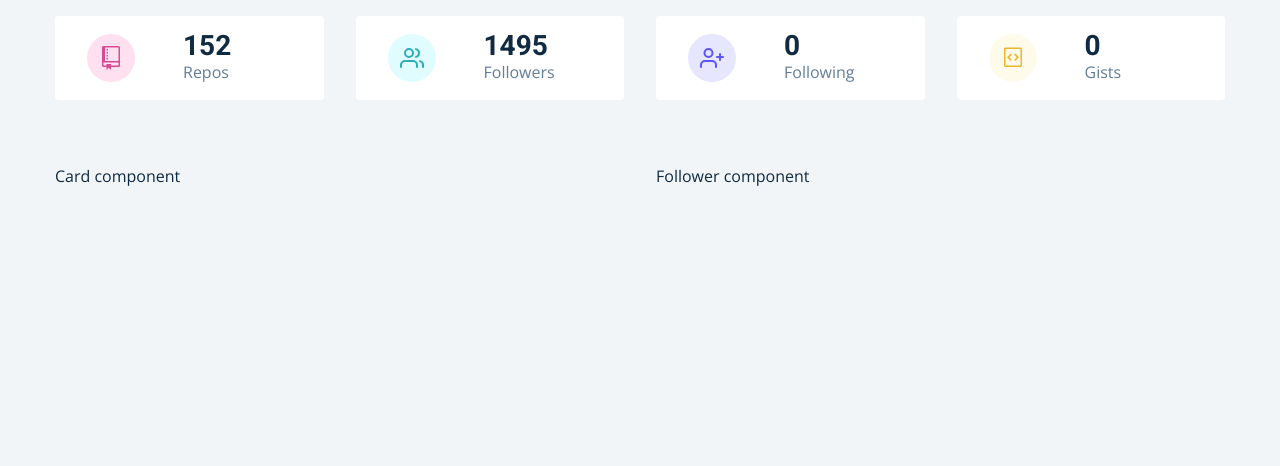
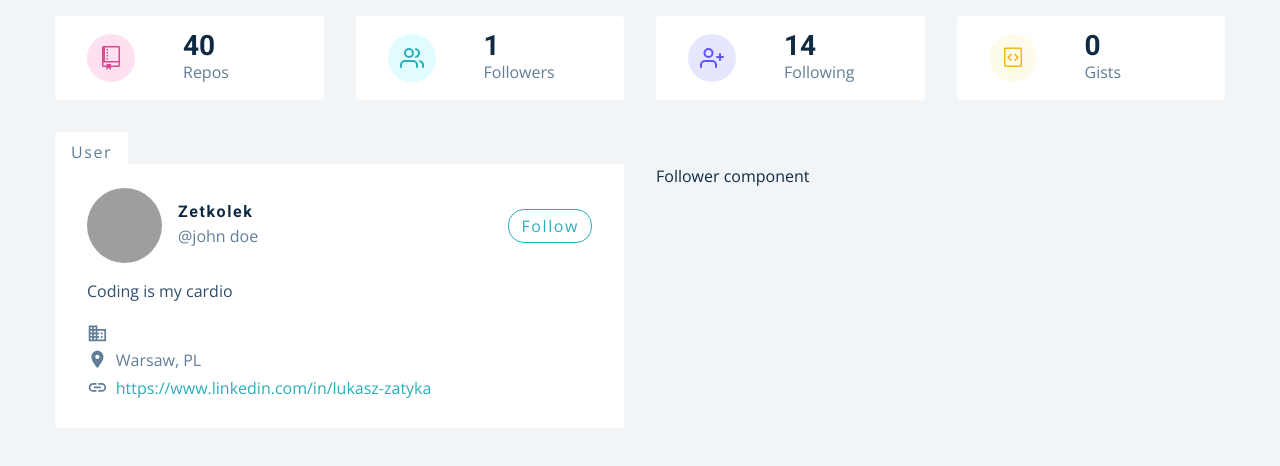
Before and after one commit to lukassso/user-panel-in-reactjs, a React (Create React App) app: page / in a window 1280 px wide. Shown: the top 466 px of the page. Built offline with nearby package versions, Linux system fonts and the light colour scheme; grey boxes are pictures that could not be loaded.

Commit message:
Card component

```diff
--- a/src/components/Card.js
+++ b/src/components/Card.js
@@ -1,7 +1,8 @@
 import React from 'react'
 import PropTypes from 'prop-types'
 import styled from 'styled-components';
-
+import {GithubContext} from '../context/context';
+import { MdBusiness, MdLocationOn, MdLink } from 'react-icons/md';
 
 const Wrapper = styled.article`
   background: var(--clr-white);
@@ -85,11 +86,32 @@ const Wrapper = styled.article`
 `;
 
 const Card = props => {
-
+const {githubUser} = React.useContext(GithubContext)
+const {avatar_url, html_url, name, company, blog, bio, location, twitter_username} = githubUser
   return (
-    <div>
-      Card component
-    </div>
+   <Wrapper>
+      <header>
+        <img src={avatar_url} alt={name} />
+        <div>
+          <h4>{name}</h4>
+          <p>@{twitter_username || 'john doe'}</p>
+        </div>
+        <a href={html_url}>follow</a>
+      </header>
+      <p className='bio'>{bio}</p>
+      <div className='links'>
+        <p>
+          <MdBusiness></MdBusiness> {company}
+        </p>
+        <p>
+          <MdLocationOn></MdLocationOn> {location || 'earth'}
+        </p>
+        <a href={`https://${blog}`}>
+          <MdLink></MdLink>
+          {blog}
+        </a>
+      </div>
+    </Wrapper>
   )
 }
 
--- a/src/context/mockData.js/mockUser.js
+++ b/src/context/mockData.js/mockUser.js
@@ -1,37 +1,34 @@
 export default {
-  login: 'john-smilga',
-  id: 42133389,
-  node_id: 'MDQ6VXNlcjQyMTMzMzg5',
-  avatar_url: 'https://avatars3.githubusercontent.com/u/42133389?v=4',
-  gravatar_id: '',
-  url: 'https://api.github.com/users/john-smilga',
-  html_url: 'https://github.com/john-smilga',
-  followers_url: 'https://api.github.com/users/john-smilga/followers',
-  following_url:
-    'https://api.github.com/users/john-smilga/following{/other_user}',
-  gists_url: 'https://api.github.com/users/john-smilga/gists{/gist_id}',
-  starred_url:
-    'https://api.github.com/users/john-smilga/starred{/owner}{/repo}',
-  subscriptions_url: 'https://api.github.com/users/john-smilga/subscriptions',
-  organizations_url: 'https://api.github.com/users/john-smilga/orgs',
-  repos_url: 'https://api.github.com/users/john-smilga/repos',
-  events_url: 'https://api.github.com/users/john-smilga/events{/privacy}',
-  received_events_url:
-    'https://api.github.com/users/john-smilga/received_events',
-  type: 'User',
-  site_admin: false,
-  name: 'John Smilga',
-  company: 'Coding Addict',
-  blog: 'www.johnsmilga.com',
-  location: 'Los Angeles',
-  email: null,
-  hireable: null,
-  bio: 'Creator of Coding Addict',
-  twitter_username: 'john_smilga',
-  public_repos: 152,
-  public_gists: 0,
-  followers: 1495,
-  following: 0,
-  created_at: '2018-08-06T06:48:23Z',
-  updated_at: '2020-07-08T05:01:32Z',
-};
+login: "lukassso",
+id: 29215167,
+node_id: "MDQ6VXNlcjI5MjE1MTY3",
+avatar_url: "https://avatars.githubusercontent.com/u/29215167?v=4",
+gravatar_id: "",
+url: "https://api.github.com/users/lukassso",
+html_url: "https://github.com/lukassso",
+followers_url: "https://api.github.com/users/lukassso/followers",
+following_url: "https://api.github.com/users/lukassso/following{/other_user}",
+gists_url: "https://api.github.com/users/lukassso/gists{/gist_id}",
+starred_url: "https://api.github.com/users/lukassso/starred{/owner}{/repo}",
+subscriptions_url: "https://api.github.com/users/lukassso/subscriptions",
+organizations_url: "https://api.github.com/users/lukassso/orgs",
+repos_url: "https://api.github.com/users/lukassso/repos",
+events_url: "https://api.github.com/users/lukassso/events{/privacy}",
+received_events_url: "https://api.github.com/users/lukassso/received_events",
+type: "User",
+site_admin: false,
+name: "Zetkolek",
+company: null,
+blog: "https://www.linkedin.com/in/lukasz-zatyka",
+location: "Warsaw, PL",
+email: null,
+hireable: true,
+bio: "Coding is my cardio",
+twitter_username: null,
+public_repos: 40,
+public_gists: 0,
+followers: 1,
+following: 14,
+created_at: "2017-06-05T23:17:33Z",
+updated_at: "2021-02-25T17:49:39Z"
+}
```
Also changed, not shown: src/components/Followers.js (+8 -15 lines).
